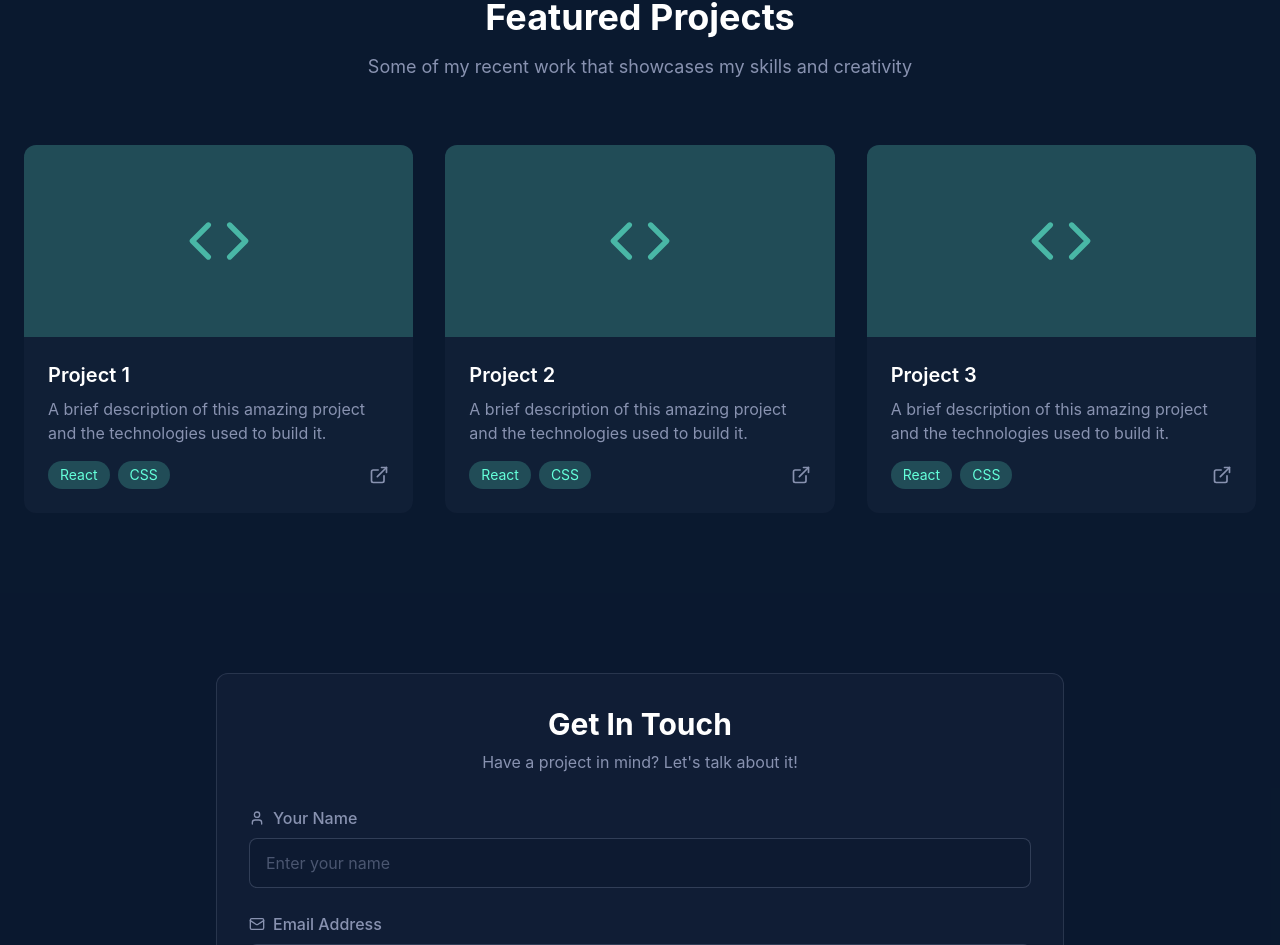
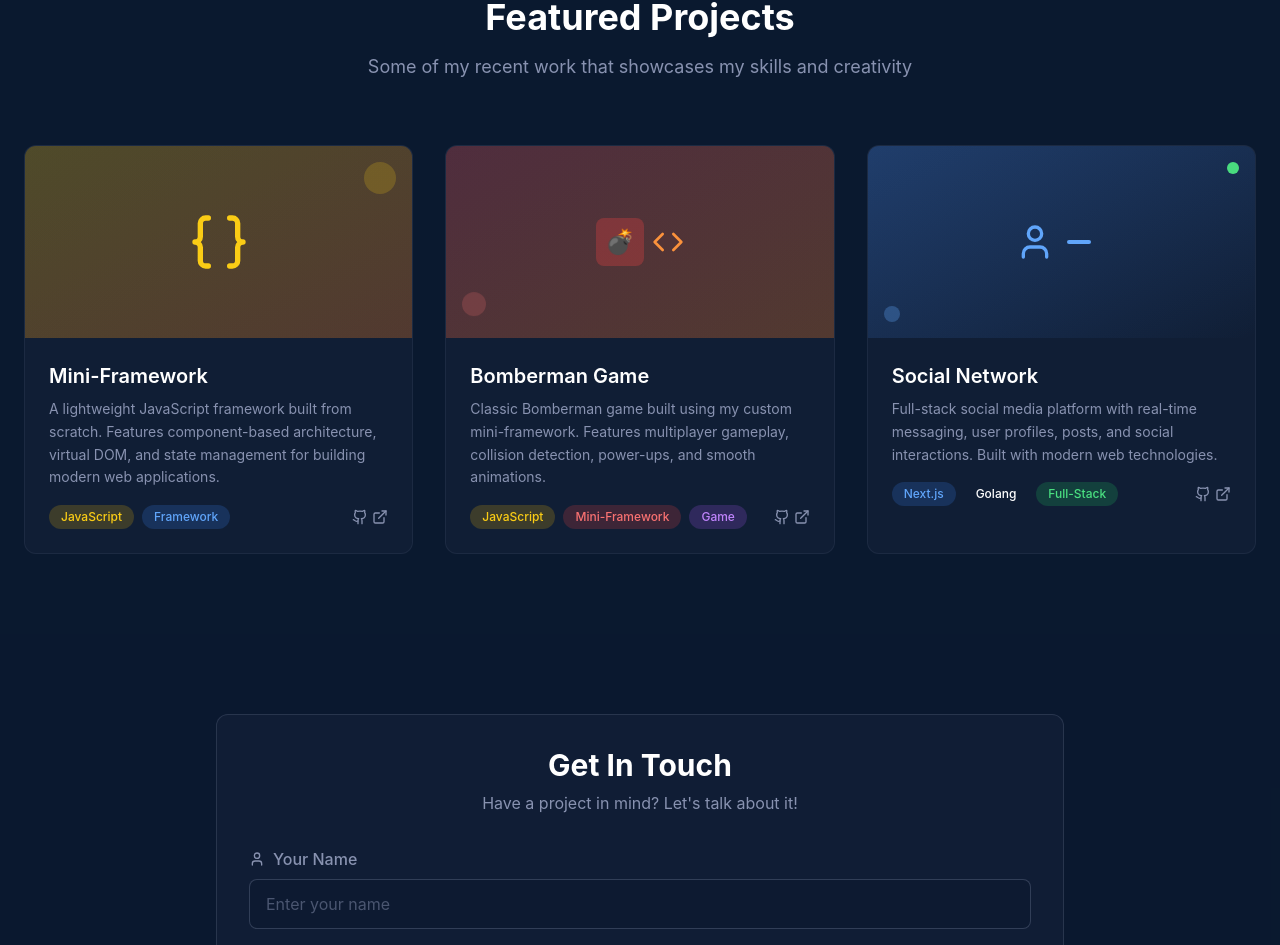
Before and after one commit to omrharbi/protfolio, a React (Vite) app: page / in a window 1280 px wide. Shown: the part 1753-2698 px from the top of the page. Built offline with nearby package versions, Linux system fonts and the light colour scheme.

Commit message:
Add actual projects with GitHub links

```diff
--- a/src/App.tsx
+++ b/src/App.tsx
@@ -257,31 +257,119 @@ function App() {
           </div>
 
           <div className="grid md:grid-cols-2 lg:grid-cols-3 gap-8">
-            {[1, 2, 3].map((project) => (
-              <div
-                key={project}
-                className="bg-light-gray/5 rounded-xl overflow-hidden hover:bg-light-gray/10 transition-all duration-300 transform hover:scale-105 group"
-              >
-                <div className="h-48 bg-teal/20 flex items-center justify-center">
-                  <Code className="w-16 h-16 text-teal/60" />
+            {/* Mini-Framework Project */}
+            <div className="bg-light-gray/5 rounded-xl overflow-hidden hover:bg-light-gray/10 transition-all duration-300 transform hover:scale-105 group border border-light-gray/10">
+              <div className="h-48 bg-gradient-to-br from-yellow-500/20 to-orange-500/20 flex items-center justify-center relative overflow-hidden">
+                <div className="absolute inset-0 bg-gradient-to-br from-yellow-400/10 to-orange-400/10"></div>
+                <Braces className="w-16 h-16 text-yellow-400 relative z-10" />
+                <div className="absolute top-4 right-4 w-8 h-8 bg-yellow-400/20 rounded-full animate-pulse"></div>
               </div>
               <div className="p-6">
                 <h4 className="text-xl font-semibold text-white mb-2 group-hover:text-teal transition-colors duration-300">
-                    Project {project}
+                  Mini-Framework
                 </h4>
-                  <p className="text-light-gray mb-4">
-                    A brief description of this amazing project and the technologies used to build it.
+                <p className="text-light-gray mb-4 text-sm leading-relaxed">
+                  A lightweight JavaScript framework built from scratch. Features component-based architecture,
+                  virtual DOM, and state management for building modern web applications.
                 </p>
                 <div className="flex items-center justify-between">
-                    <div className="flex space-x-2">
-                      <span className="px-3 py-1 bg-teal/20 text-teal text-sm rounded-full">React</span>
-                      <span className="px-3 py-1 bg-teal/20 text-teal text-sm rounded-full">CSS</span>
+                  <div className="flex flex-wrap gap-2">
+                    <span className="px-3 py-1 bg-yellow-500/20 text-yellow-400 text-xs rounded-full font-medium">JavaScript</span>
+                    <span className="px-3 py-1 bg-blue-500/20 text-blue-400 text-xs rounded-full font-medium">Framework</span>
                   </div>
-                    <ExternalLink className="w-5 h-5 text-light-gray group-hover:text-teal transition-colors duration-300" />
+                  <a
+                    href="https://github.com/omrharbi/mini-framework"
+                    target="_blank"
+                    rel="noopener noreferrer"
+                    className="flex items-center space-x-1 text-light-gray hover:text-teal transition-colors duration-300"
+                  >
+                    <Github className="w-4 h-4" />
+                    <ExternalLink className="w-4 h-4" />
+                  </a>
                 </div>
               </div>
             </div>
-            ))}
+
+            {/* Bomberman Project */}
+            <div className="bg-light-gray/5 rounded-xl overflow-hidden hover:bg-light-gray/10 transition-all duration-300 transform hover:scale-105 group border border-light-gray/10">
+              <div className="h-48 bg-gradient-to-br from-red-500/20 to-orange-500/20 flex items-center justify-center relative overflow-hidden">
+                <div className="absolute inset-0 bg-gradient-to-br from-red-400/10 to-orange-400/10"></div>
+                <div className="relative z-10 flex items-center space-x-2">
+                  <div className="w-12 h-12 bg-red-500/30 rounded-lg flex items-center justify-center">
+                    <span className="text-2xl">💣</span>
+                  </div>
+                  <Code className="w-8 h-8 text-orange-400" />
+                </div>
+                <div className="absolute bottom-4 left-4 w-6 h-6 bg-red-400/20 rounded-full animate-bounce"></div>
+              </div>
+              <div className="p-6">
+                <h4 className="text-xl font-semibold text-white mb-2 group-hover:text-teal transition-colors duration-300">
+                  Bomberman Game
+                </h4>
+                <p className="text-light-gray mb-4 text-sm leading-relaxed">
+                  Classic Bomberman game built using my custom mini-framework. Features multiplayer gameplay,
+                  collision detection, power-ups, and smooth animations.
+                </p>
+                <div className="flex items-center justify-between">
+                  <div className="flex flex-wrap gap-2">
+                    <span className="px-3 py-1 bg-yellow-500/20 text-yellow-400 text-xs rounded-full font-medium">JavaScript</span>
+                    <span className="px-3 py-1 bg-red-500/20 text-red-400 text-xs rounded-full font-medium">Mini-Framework</span>
+                    <span className="px-3 py-1 bg-purple-500/20 text-purple-400 text-xs rounded-full font-medium">Game</span>
+                  </div>
+                  <a
+                    href="https://github.com/omrharbi/bomberman"
+                    target="_blank"
+                    rel="noopener noreferrer"
+                    className="flex items-center space-x-1 text-light-gray hover:text-teal transition-colors duration-300"
+                  >
+                    <Github className="w-4 h-4" />
+                    <ExternalLink className="w-4 h-4" />
+                  </a>
+                </div>
+              </div>
+            </div>
+
+            {/* Social Network Project */}
+            <div className="bg-light-gray/5 rounded-xl overflow-hidden hover:bg-light-gray/10 transition-all duration-300 transform hover:scale-105 group border border-light-gray/10">
+              <div className="h-48 bg-gradient-to-br from-blue-500/20 to-teal-500/20 flex items-center justify-center relative overflow-hidden">
+                <div className="absolute inset-0 bg-gradient-to-br from-blue-400/10 to-teal-400/10"></div>
+                <div className="relative z-10 flex items-center space-x-3">
+                  <User className="w-10 h-10 text-blue-400" />
+                  <div className="flex flex-col space-y-1">
+                    <div className="w-8 h-1 bg-teal-400 rounded"></div>
+                    <div className="w-6 h-1 bg-blue-400 rounded"></div>
+                    <div className="w-10 h-1 bg-teal-400 rounded"></div>
+                  </div>
+                </div>
+                <div className="absolute top-4 right-4 w-3 h-3 bg-green-400 rounded-full animate-pulse"></div>
+                <div className="absolute bottom-4 left-4 w-4 h-4 bg-blue-400/30 rounded-full"></div>
+              </div>
+              <div className="p-6">
+                <h4 className="text-xl font-semibold text-white mb-2 group-hover:text-teal transition-colors duration-300">
+                  Social Network
+                </h4>
+                <p className="text-light-gray mb-4 text-sm leading-relaxed">
+                  Full-stack social media platform with real-time messaging, user profiles, posts,
+                  and social interactions. Built with modern web technologies.
+                </p>
+                <div className="flex items-center justify-between">
+                  <div className="flex flex-wrap gap-2">
+                    <span className="px-3 py-1 bg-blue-500/20 text-blue-400 text-xs rounded-full font-medium">Next.js</span>
+                    <span className="px-3 py-1 bg-teal-500/20 text-teal-400 text-xs rounded-full font-medium">Golang</span>
+                    <span className="px-3 py-1 bg-green-500/20 text-green-400 text-xs rounded-full font-medium">Full-Stack</span>
+                  </div>
+                  <a
+                    href="https://github.com/omrharbi/social-network"
+                    target="_blank"
+                    rel="noopener noreferrer"
+                    className="flex items-center space-x-1 text-light-gray hover:text-teal transition-colors duration-300"
+                  >
+                    <Github className="w-4 h-4" />
+                    <ExternalLink className="w-4 h-4" />
+                  </a>
+                </div>
+              </div>
+            </div>
           </div>
         </div>
       </section>
```
Lines whose indentation alone changed are shown as unchanged.
